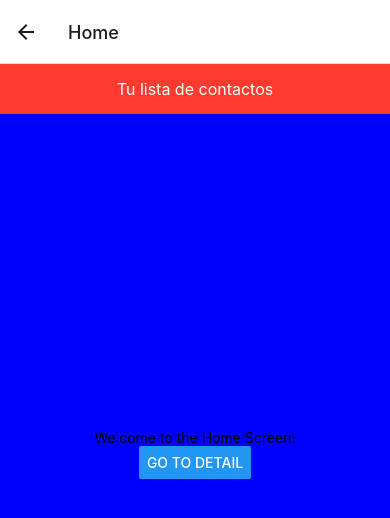
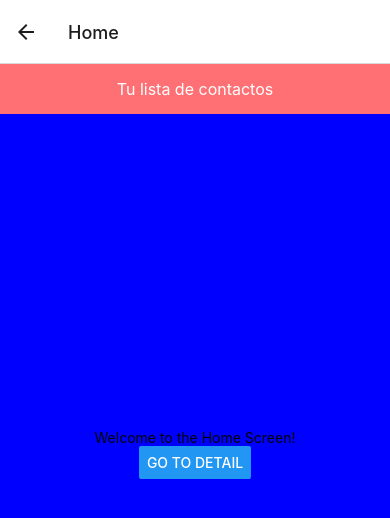
Before and after one commit to Qweffy/UserList, a React Native app: screen /Home in a window 390 px wide. Shown: the top 518 px of the page. Built offline with nearby package versions, Linux system fonts and the light colour scheme.

Commit message:
feat: made red more pink

```diff
--- a/src/styles/Colors.ts
+++ b/src/styles/Colors.ts
@@ -1,4 +1,4 @@
-const Primary = '#FF3B30' // Rojo para botones y elementos destacados
+const Primary = '#FF7075' // Rojo para botones y elementos destacados
 const PrimaryLighter = '#FFD1CF' // Rojo claro para fondos o resaltados suaves
 const Secondary = '#34C759' // Verde para notificaciones o estados de éxito
 const SecondaryLighter = '#DDFFE6' // Verde claro para fondos o resaltados suaves
```
